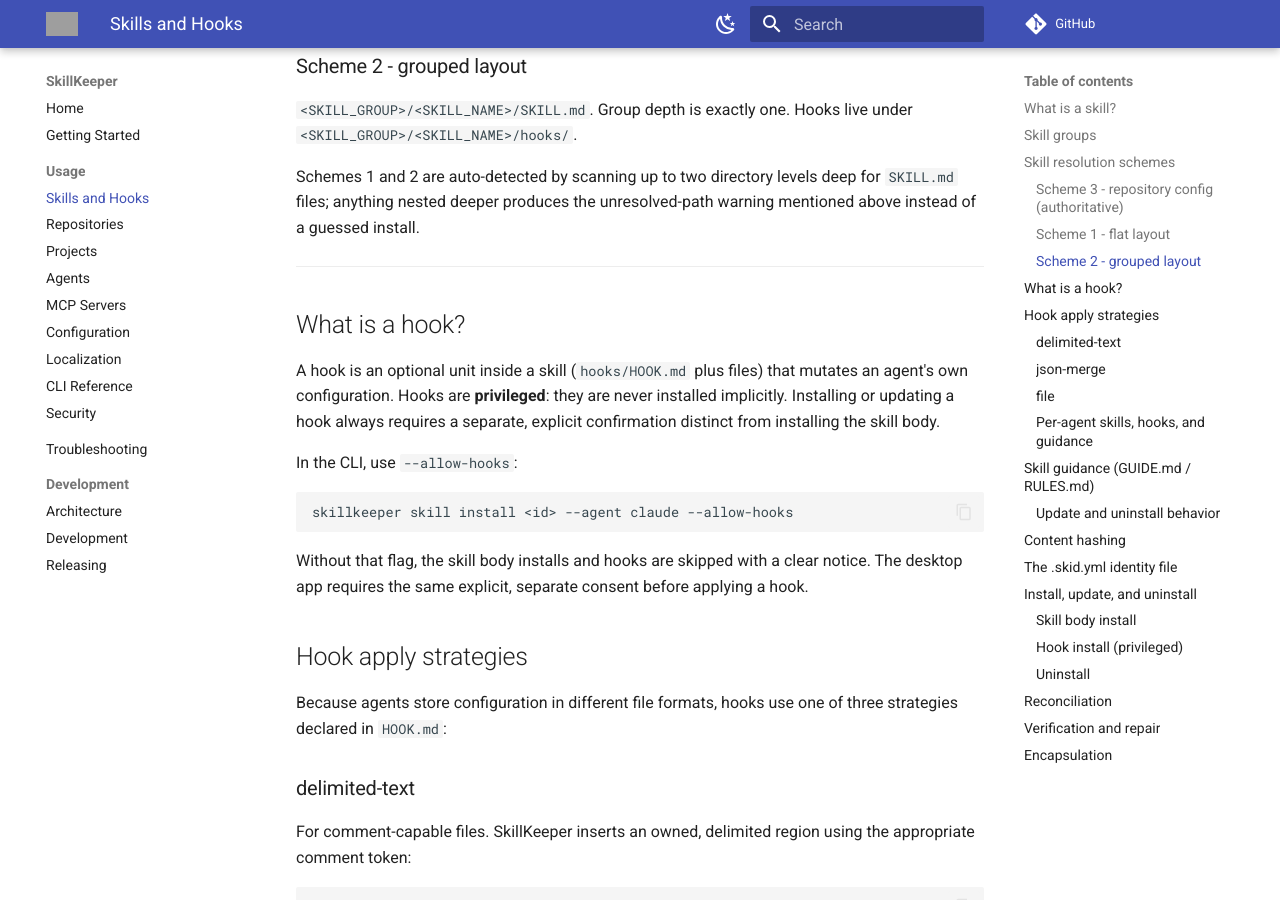
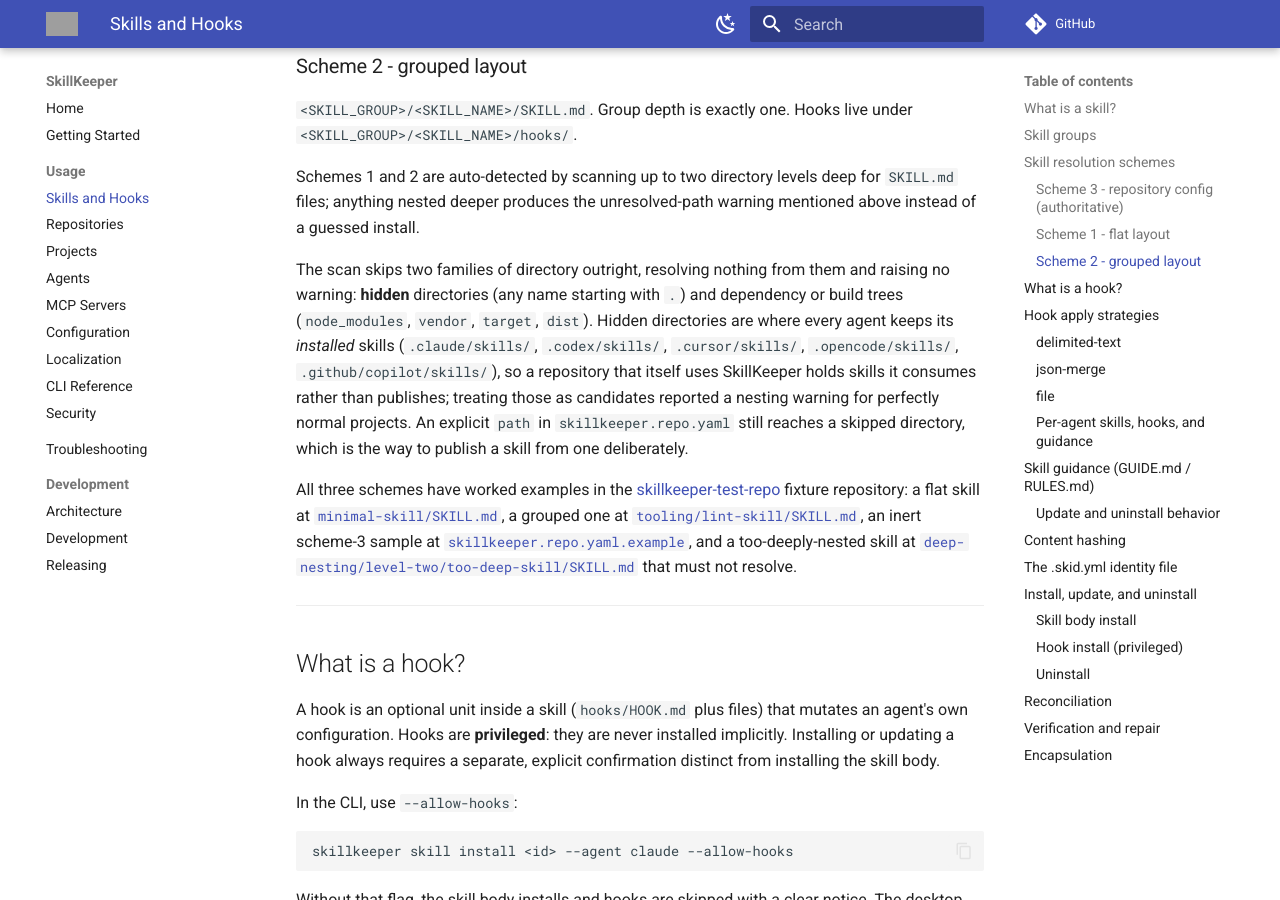
Before and after one commit to lorem-dev/skillkeeper, an MkDocs documentation site: the page built from docs/usage/skills-and-hooks.md, in a window 1280 px wide and 900 px high, scrolled down 1667 px. Built offline with MkDocs 1.6.1 and Material for MkDocs 9.7.7, drawn with Linux system fonts in a browser that asks for light colours; comment, search, counter and statistics services are not loaded; the version menu is left out; some of the changed text lies outside the part shown; grey boxes are pictures that could not be loaded.

Commit message:
docs: link the fixture repository and correct stale claims
Point at concrete files in the example repository from the pages that explain
each mechanism. Document that repair deletes extraneous files and which
directories resolution now skips, and fix the repo add synopsis, whose local
path has been optional since 0.1.2-rc.1.

```diff
--- a/docs/usage/skills-and-hooks.md
+++ b/docs/usage/skills-and-hooks.md
@@ -82,6 +82,29 @@
 for `SKILL.md` files; anything nested deeper produces the unresolved-path
 warning mentioned above instead of a guessed install.
 
+The scan skips two families of directory outright, resolving nothing from them
+and raising no warning: **hidden** directories (any name starting with `.`) and
+dependency or build trees (`node_modules`, `vendor`, `target`, `dist`). Hidden
+directories are where every agent keeps its *installed* skills
+(`.claude/skills/`, `.codex/skills/`, `.cursor/skills/`, `.opencode/skills/`,
+`.github/copilot/skills/`), so a repository that itself uses SkillKeeper holds
+skills it consumes rather than publishes; treating those as candidates reported a
+nesting warning for perfectly normal projects. An explicit `path` in
+`skillkeeper.repo.yaml` still reaches a skipped directory, which is the way to
+publish a skill from one deliberately.
+
+All three schemes have worked examples in the
+[skillkeeper-test-repo](https://github.com/lorem-dev/skillkeeper-test-repo)
+fixture repository: a flat skill at
+[`minimal-skill/SKILL.md`](https://github.com/lorem-dev/skillkeeper-test-repo/blob/main/minimal-skill/SKILL.md),
+a grouped one at
+[`tooling/lint-skill/SKILL.md`](https://github.com/lorem-dev/skillkeeper-test-repo/blob/main/tooling/lint-skill/SKILL.md),
+an inert scheme-3 sample at
+[`skillkeeper.repo.yaml.example`](https://github.com/lorem-dev/skillkeeper-test-repo/blob/main/skillkeeper.repo.yaml.example),
+and a too-deeply-nested skill at
+[`deep-nesting/level-two/too-deep-skill/SKILL.md`](https://github.com/lorem-dev/skillkeeper-test-repo/blob/main/deep-nesting/level-two/too-deep-skill/SKILL.md)
+that must not resolve.
+
 ---
 
 ## What is a hook?
@@ -153,6 +176,12 @@
 Hook-owned standalone files, tracked as `ManagedFile` entries flagged as
 hook-owned. Removed by path on uninstall, like any other managed file.
 
+Both hook layouts are shown in the fixture repository:
+[`json-hooks-skill/hooks/pre-tool-use/HOOK.md`](https://github.com/lorem-dev/skillkeeper-test-repo/blob/main/json-hooks-skill/hooks/pre-tool-use/HOOK.md)
+is a named hook directory declaring `json-merge` with a `keyPath`, and
+[`text-hook-skill/hooks/HOOK.md`](https://github.com/lorem-dev/skillkeeper-test-repo/blob/main/text-hook-skill/hooks/HOOK.md)
+is the single-hook layout declaring `delimited-text`.
+
 ### Per-agent skills, hooks, and guidance
 
 | agent    | skills root (project)                 | skills root (global)               | hook strategy -> target file                                                    | guidance file |
@@ -174,7 +203,10 @@
 
 A skill may optionally ship a `GUIDE.md` or `RULES.md` file containing
 guidance for the agent that installs it. `GUIDE.md` takes precedence when
-both files are present. If neither exists, no guidance is installed.
+both files are present. If neither exists, no guidance is installed. The
+fixture repository's
+[`documented-skill`](https://github.com/lorem-dev/skillkeeper-test-repo/blob/main/documented-skill/SKILL.md)
+ships both files, so it installs only its `GUIDE.md`.
 
 On install, the guide body is written as a marked block into each target
 agent's guidance file (from the table above). The block uses delimiters:
@@ -329,8 +361,16 @@
 directory that is not recorded in the manifest).
 
 `repair` reinstalls the affected skill (and, only if originally installed and
-re-consented, its hooks) to restore the recorded state. Verify is read-only;
-repair mutates and is always explicit.
+re-consented, its hooks) to restore the recorded state, then removes the
+`extraneous` files, so the install verifies clean afterwards. Every deleted path
+is reported. Verify is read-only; repair mutates and is always explicit.
+
+Two things bound that deletion. A skill's installed directory is named after the
+skill alone, so two skills with the same name from different groups or
+repositories share one directory; files recorded by any other install under the
+same root are protected. And a recorded path that could resolve outside the
+destination root (a skill whose declared name is `..`, say) disables pruning for
+that install rather than being followed.
 
 ---
 
```
Also changed, not shown: README.md (+28 -0 lines), docs/getting-started.md (+8 -0 lines), docs/usage/cli.md (+6 -0 lines), docs/usage/mcp.md (+9 -0 lines), docs/usage/repositories.md (+5 -2 lines).
